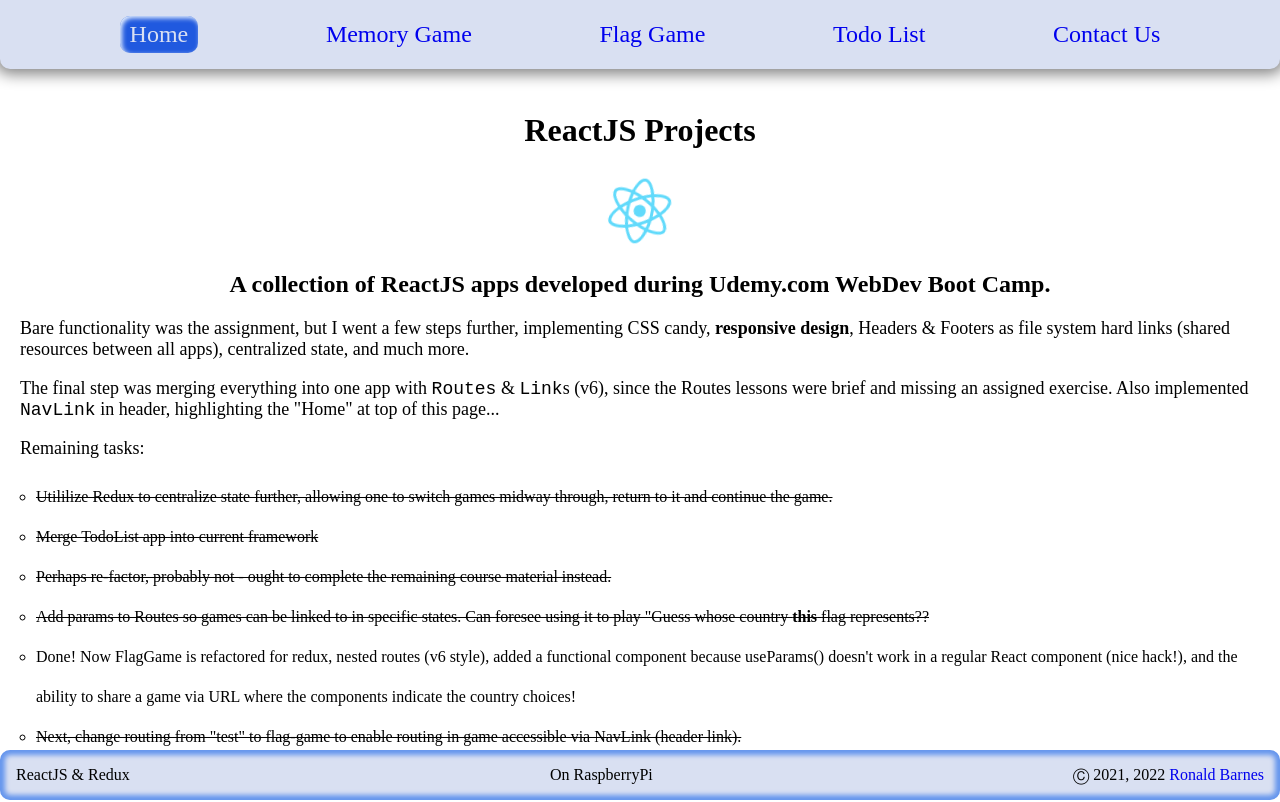
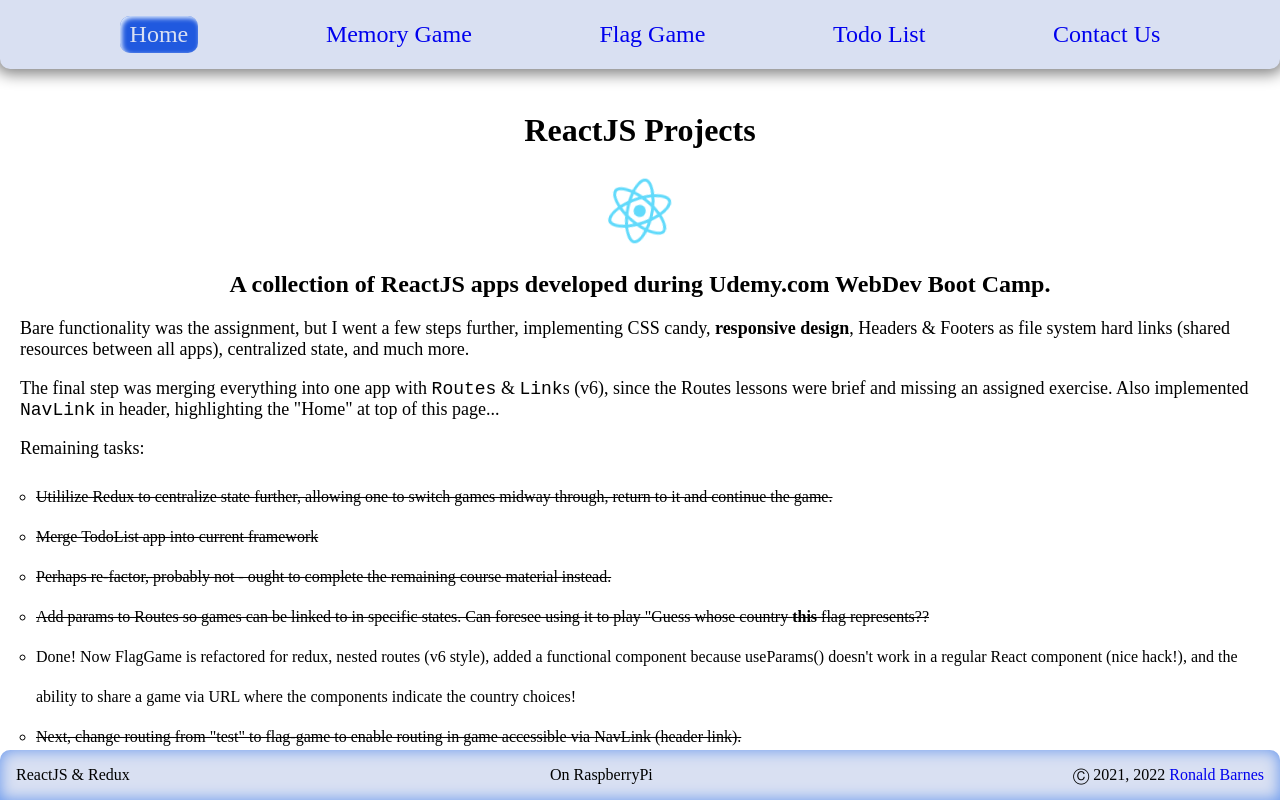
Before and after one commit to RonaldBarnes/games-using-react-redux, a React (Create React App) app: page / in a window 1280 px wide. Shown: the top 802 px of the page. Built offline with nearby package versions, Linux system fonts and the light colour scheme.

Commit message:
Styling on footer: border-radius in bottom corners now 0px.

```diff
--- a/src/Footer.css
+++ b/src/Footer.css
@@ -8,15 +8,12 @@
 
 	position: fixed;
 	bottom: 0;
-/*
-	margin-top: 1rem;
-*/
 	padding: 1rem;
 	width: 100%;
 	box-sizing: border-box;
 
-	box-shadow: 0px 0px 5px 5px cornflowerblue inset;
-	border-radius: 10px;
+	box-shadow: 0px 0px 15px 0px cornflowerblue inset;
+	border-radius: 10px 10px 0 0;
 	background: hsl(222, 50%, 90%);
 /*
 	background: cornflowerblue;
```
